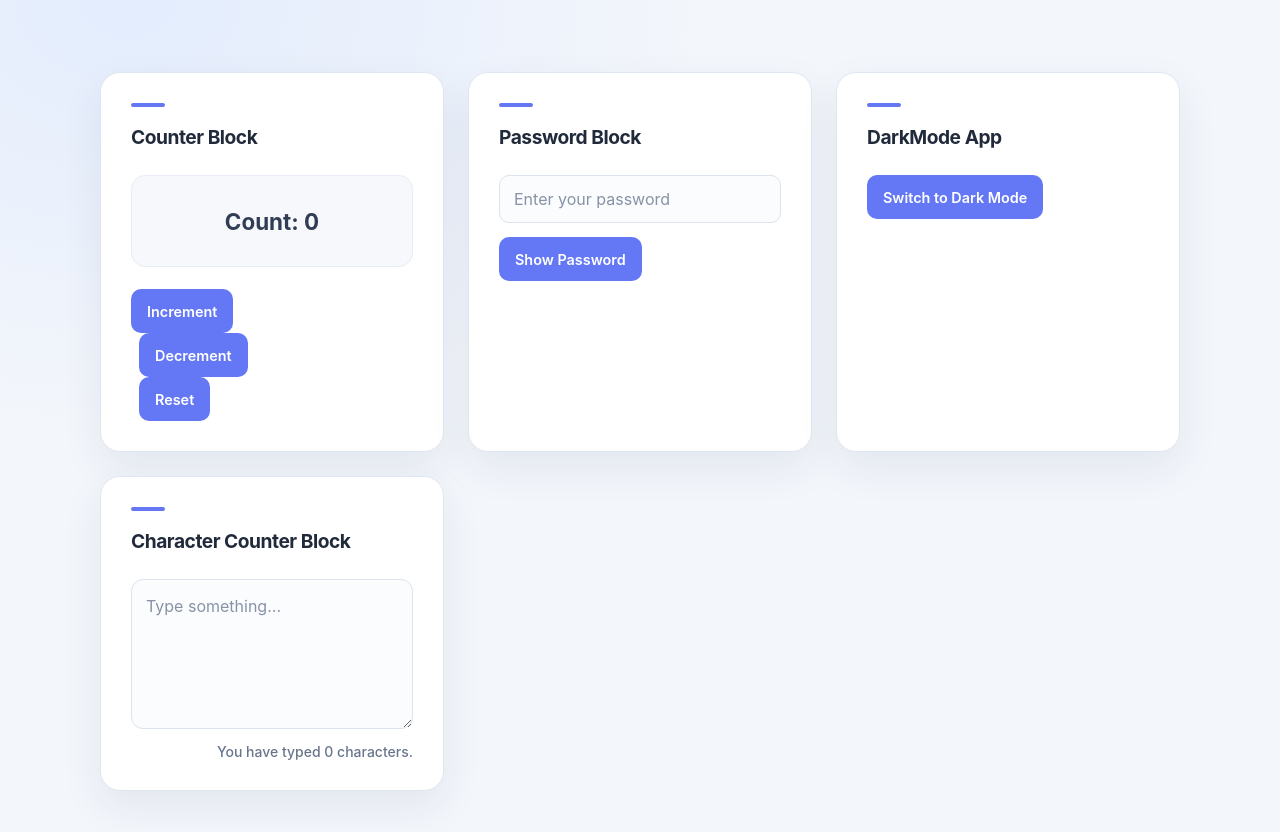
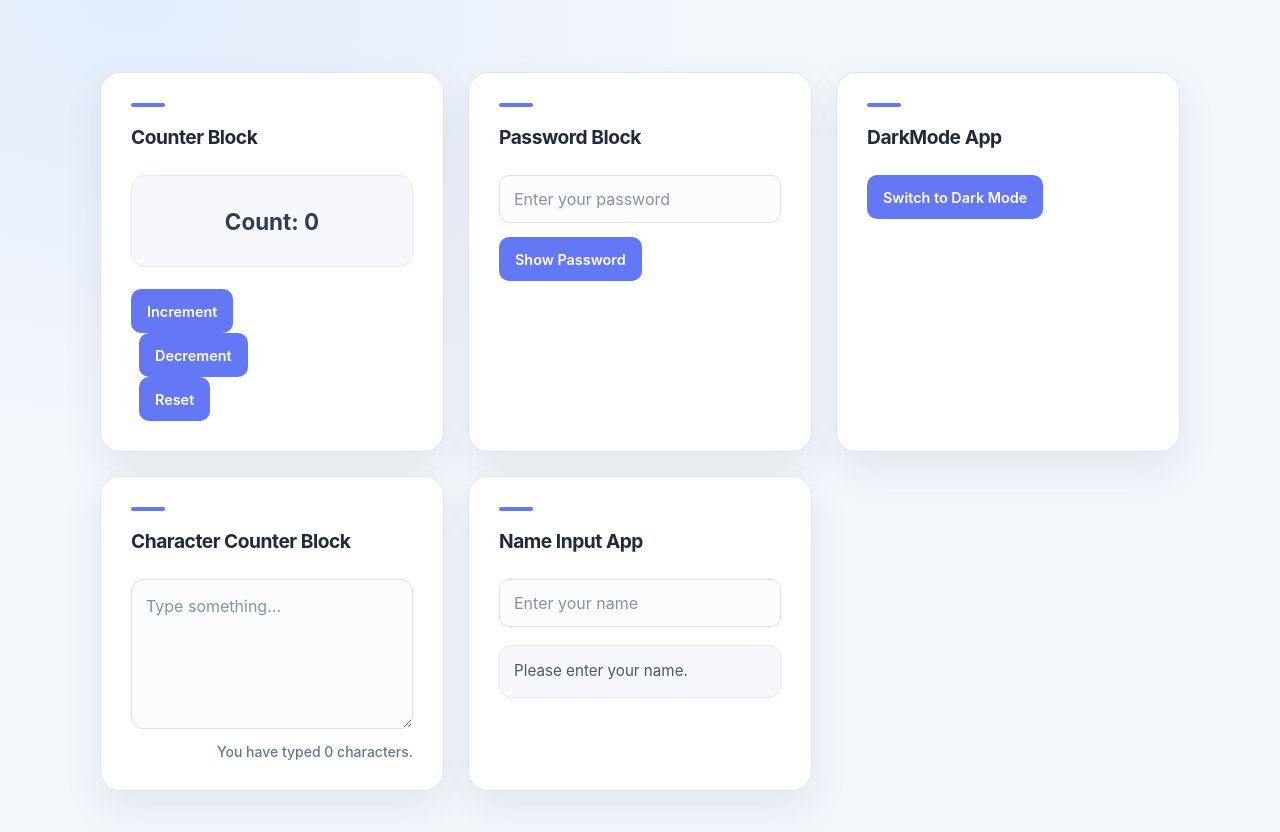
Before and after one commit to ZumarArshad/react-practice, a React (Vite) app in the folder ecommerce/: page / in a window 1280 px wide. Shown: the top 832 px of the page. Built offline with nearby package versions, Linux system fonts and the light colour scheme.

Commit message:
Add NameInputApp component with styling for name input functionality

```diff
--- a/ecommerce/src/App.jsx
+++ b/ecommerce/src/App.jsx
@@ -2,6 +2,7 @@ import { CounterBlock } from './Components/CounterBlock'
 import { Password } from './Components/Password'
 import { DarkModeApp } from './Components/DarkModeApp'
 import { CharacterCounter } from './Components/CharacterCounter'
+import { NameInputApp } from './Components/NameInputApp'
 import './App.css'
 
 function App() {
@@ -13,6 +14,7 @@ function App() {
     <Password/>
     <DarkModeApp/>
     <CharacterCounter/>
+    <NameInputApp/>
     </>
 
   )
--- /dev/null
+++ b/ecommerce/src/Components/NameInputApp.jsx
@@ -0,0 +1,16 @@
+import { useState } from "react";
+export function NameInputApp() {
+  const [name, setName] = useState("");
+  return (
+    <div className="name-input-block">
+      <h1>Name Input App</h1>
+      <input
+        type="text"
+        value={name}
+        onChange={(e) => setName(e.target.value)}
+        placeholder="Enter your name"
+      ></input>
+      {name.trim() ? <p>Hello, {name}!</p> : <p>Please enter your name.</p>}
+    </div>
+  );
+}
--- a/ecommerce/src/index.css
+++ b/ecommerce/src/index.css
@@ -43,6 +43,7 @@ textarea {
 .counter-block,
 .password-block,
 .character-counter-block,
+.name-input-block,
 .dark-mode,
 .light-mode {
   display: flex;
@@ -73,6 +74,7 @@ h1::before {
 }
 .counter-block h1,
 .password-block h1,
+.name-input-block h1,
 .dark-mode h1,
 .light-mode h1 {
   margin: 0 0 26px;
@@ -84,6 +86,7 @@ h1::before {
 
 .counter-block h1::before,
 .password-block h1::before,
+.name-input-block h1::before,
 .dark-mode h1::before,
 .light-mode h1::before {
   display: block;
@@ -151,6 +154,40 @@ input:focus-visible {
   border-radius: 10px;
   background: #fbfcfe;
   color: #202a3b;
+}
+
+.name-input-block input {
+  width: 100%;
+  min-height: 48px;
+  margin-bottom: 18px;
+  padding: 0 14px;
+  border: 1px solid #dce3ee;
+  border-radius: 10px;
+  background: #fbfcfe;
+  color: #202a3b;
+  transition: border-color 160ms ease, box-shadow 160ms ease;
+}
+
+.name-input-block input::placeholder {
+  color: #8792a5;
+}
+
+.name-input-block input:focus {
+  border-color: #8797ff;
+  box-shadow: 0 0 0 3px rgb(100 120 245 / 12%);
+  outline: none;
+}
+
+.name-input-block p {
+  width: 100%;
+  margin: 0;
+  padding: 14px;
+  border: 1px solid #e8ecf4;
+  border-radius: 12px;
+  background: #f7f8fc;
+  color: #4a5870;
+  font-size: 0.95rem;
+  line-height: 1.5;
 }
 
 .password-block input::placeholder {
@@ -229,6 +266,7 @@ input:focus-visible {
   .counter-block,
   .password-block,
   .character-counter-block,
+  .name-input-block,
   .dark-mode,
   .light-mode {
     min-height: 250px;
```
